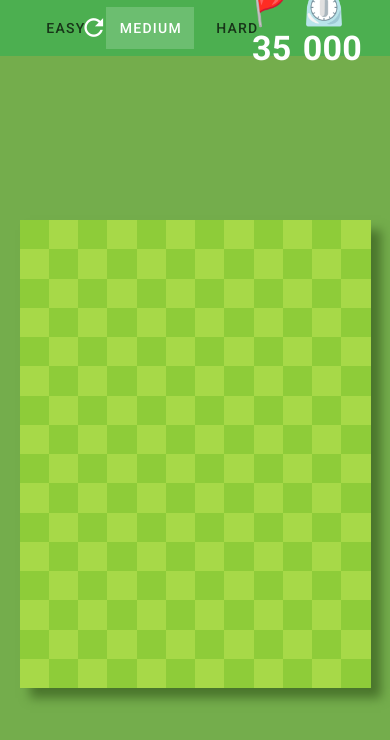
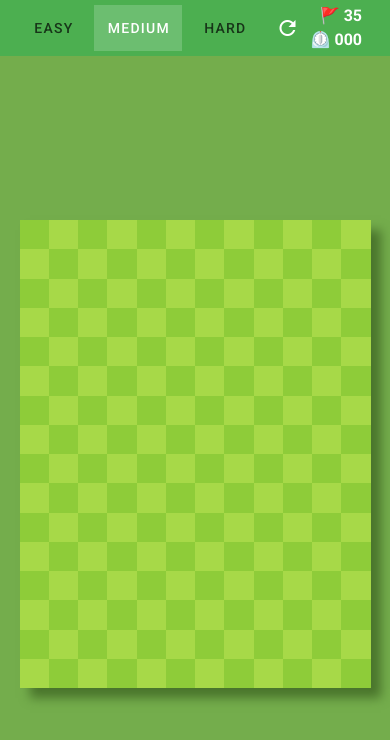
Before and after one commit to zachlearnscode/minesweeper, a Vue app in the folder minesweeper/: page / in a window 390 px wide. Shown: the top 740 px of the page. Built offline with nearby package versions, Linux system fonts and the light colour scheme.

Commit message:
Responsive app bar styling

```diff
--- a/minesweeper/src/App.vue
+++ b/minesweeper/src/App.vue
@@ -1,28 +1,32 @@
 <template>
   <v-app style="background-color: #74ad4c">
     <v-app-bar flat color="green">
-      <v-container fluid class="text-h4 font-weight-bold white--text">
+      <v-container fluid class="font-weight-bold white--text">
         <v-row>
-          <v-col cols="2" align-self="center" class="d-flex align-center">
+          <v-col
+            cols="9"
+            sm="6"
+            align-self="center"
+            class="d-flex align-center justify-start px-0"
+          >
             <v-btn-toggle group mandatory v-model="difficulty">
-              <v-btn value="easy" large>
-                Easy
-              </v-btn>
-              <v-btn value="medium" large selected>
-                Medium
-              </v-btn>
-              <v-btn value="hard" large>
-                Hard
-              </v-btn>
+              <v-btn value="easy"> Easy </v-btn>
+              <v-btn value="medium" selected> Medium </v-btn>
+              <v-btn value="hard"> Hard </v-btn>
             </v-btn-toggle>
-            <v-btn icon large class="ml-2">
-                <v-icon color="white">mdi-refresh</v-icon>
-              </v-btn>
+            <v-btn icon class="ml-sm-2" @click="newGame">
+              <v-icon color="white">mdi-refresh</v-icon>
+            </v-btn>
           </v-col>
           <v-spacer></v-spacer>
-          <v-col cols="2" align-self="center" class="d-flex justify-end">
-            <span class="mr-2">🚩 {{ flagsAvailable }}</span>
-            <span>⏲️ {{ timeElapsed | padTime }}</span>
+          <v-col
+            cols="3"
+            sm="6"
+            align-self="center"
+            class="d-flex flex-column flex-sm-row justify-end align-end"
+          >
+            <span class="mr-sm-2 text-right text-sm-h5">🚩 {{ flagsAvailable }}</span>
+            <span class="text-sm-h5">⏲️ {{ timeElapsed | padTime }}</span>
           </v-col>
         </v-row>
       </v-container>
@@ -42,6 +46,7 @@
             <div
               v-for="(col, colIndex) in row"
               :key="colIndex"
+              class="text-sm-h5"
               ref="cell"
               :style="[
                 styles.cell,
@@ -479,7 +484,7 @@ export default {
     },
   },
   watch: {
-    difficulty: "newGame"
+    difficulty: "newGame",
   },
   filters: {
     padTime(num) {
```
